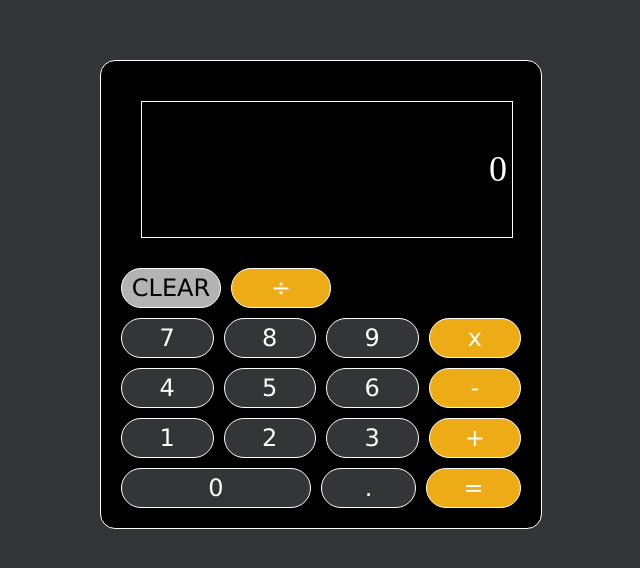
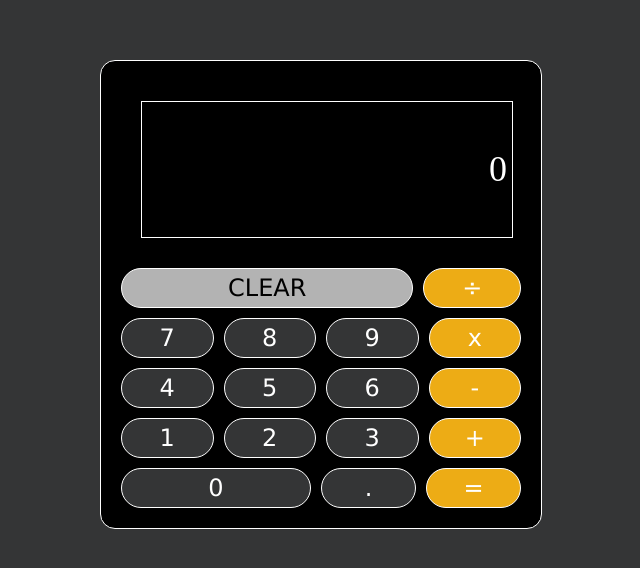
Before and after one commit to NoJStein/calculator-vanilla-js, a plain HTML site: page index.html in a window 1280 px wide. Shown: the part 114-682 px from the top of the page, without its empty margins (327-967 px from the left). Drawn offline with Linux system fonts and the light colour scheme.

Commit message:
Finalize Commit

```diff
--- a/styles.css
+++ b/styles.css
@@ -74,4 +74,5 @@ body {
 .button--utility {
     background-color:#b3b3b3;
     color:black;
+    flex-basis:75%;
 }
```
